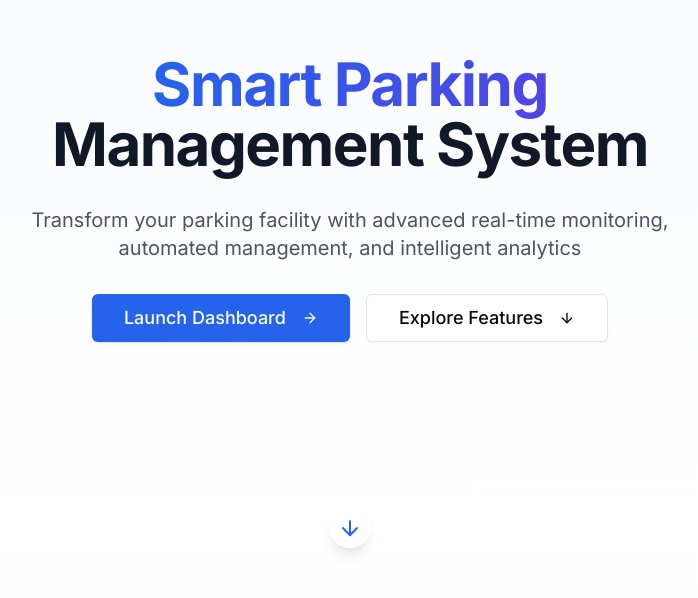
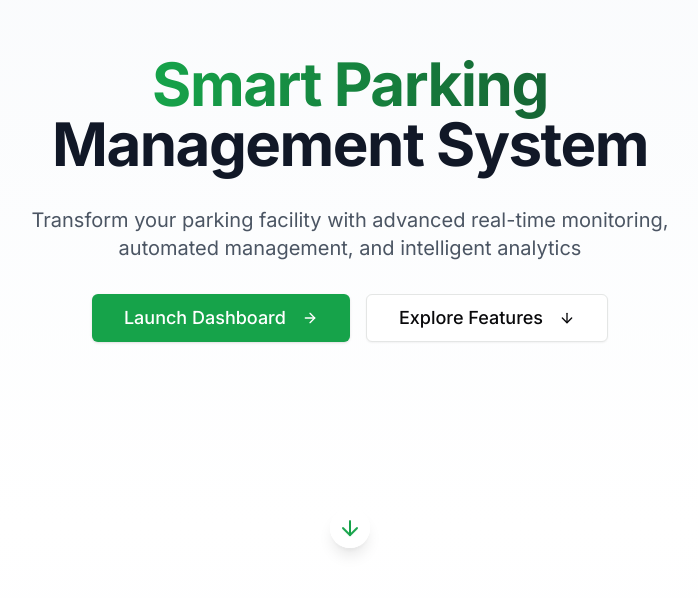
Before and after one commit to flagrantii/embedded-ui, a Next.js app: page / in a window 1280 px wide. Shown: the part 202-800 px from the top of the page, without its empty margins (290-988 px from the left). Built offline with nearby package versions, Linux system fonts and the light colour scheme.

Commit message:
feat : change to green

```diff
--- a/components/parking/CCTVFeed.tsx
+++ b/components/parking/CCTVFeed.tsx
@@ -38,8 +38,8 @@ export default function CCTVFeed() {
           className="flex flex-row items-center justify-between"
         >
           <div className="flex items-center gap-3">
-            <Camera className="w-6 h-6 text-blue-500" />
-            <CardTitle className="text-2xl font-bold bg-clip-text text-transparent bg-gradient-to-r from-gray-900 to-gray-600">
+            <Camera className="w-6 h-6 text-green-600" />
+            <CardTitle className="text-2xl font-bold bg-clip-text text-transparent bg-gradient-to-r from-gray-900 to-green-800">
               CCTV Feed
             </CardTitle>
           </div>
--- a/src/app/globals.css
+++ b/src/app/globals.css
@@ -5,64 +5,64 @@
 @layer base {
   :root {
     --background: 0 0% 100%;
-    --foreground: 0 0% 3.9%;
+    --foreground: 240 10% 3.9%;
 
     --card: 0 0% 100%;
-    --card-foreground: 0 0% 3.9%;
+    --card-foreground: 240 10% 3.9%;
 
     --popover: 0 0% 100%;
-    --popover-foreground: 0 0% 3.9%;
+    --popover-foreground: 240 10% 3.9%;
 
-    --primary: 0 0% 9%;
-    --primary-foreground: 0 0% 98%;
+    --primary: 142 76% 36%;
+    --primary-foreground: 355 100% 100%;
 
-    --secondary: 0 0% 96.1%;
-    --secondary-foreground: 0 0% 9%;
+    --secondary: 142 10% 96.1%;
+    --secondary-foreground: 142 76% 36%;
 
-    --muted: 0 0% 96.1%;
-    --muted-foreground: 0 0% 45.1%;
+    --muted: 142 10% 96.1%;
+    --muted-foreground: 142 5% 45.1%;
 
-    --accent: 0 0% 96.1%;
-    --accent-foreground: 0 0% 9%;
+    --accent: 142 10% 96.1%;
+    --accent-foreground: 142 76% 36%;
 
     --destructive: 0 84.2% 60.2%;
     --destructive-foreground: 0 0% 98%;
 
-    --border: 0 0% 89.8%;
-    --input: 0 0% 89.8%;
-    --ring: 0 0% 3.9%;
+    --border: 142 5% 89.8%;
+    --input: 142 5% 89.8%;
+    --ring: 142 76% 36%;
 
     --radius: 0.5rem;
   }
 
   .dark {
-    --background: 0 0% 3.9%;
+    --background: 240 10% 3.9%;
     --foreground: 0 0% 98%;
 
-    --card: 0 0% 3.9%;
+    --card: 240 10% 3.9%;
     --card-foreground: 0 0% 98%;
 
-    --popover: 0 0% 3.9%;
+    --popover: 240 10% 3.9%;
     --popover-foreground: 0 0% 98%;
 
-    --primary: 0 0% 98%;
-    --primary-foreground: 0 0% 9%;
+    --primary: 142 76% 36%;
+    --primary-foreground: 355 100% 100%;
 
-    --secondary: 0 0% 14.9%;
+    --secondary: 142 10% 14.9%;
     --secondary-foreground: 0 0% 98%;
 
-    --muted: 0 0% 14.9%;
-    --muted-foreground: 0 0% 63.9%;
+    --muted: 142 10% 14.9%;
+    --muted-foreground: 142 5% 63.9%;
 
-    --accent: 0 0% 14.9%;
+    --accent: 142 10% 14.9%;
     --accent-foreground: 0 0% 98%;
 
     --destructive: 0 62.8% 30.6%;
     --destructive-foreground: 0 0% 98%;
 
-    --border: 0 0% 14.9%;
-    --input: 0 0% 14.9%;
-    --ring: 0 0% 83.1%;
+    --border: 142 10% 14.9%;
+    --input: 142 10% 14.9%;
+    --ring: 142 76% 36%;
   }
 }
 
--- a/src/app/page.tsx
+++ b/src/app/page.tsx
@@ -28,7 +28,7 @@ export default function HomePage() {
             className="max-w-4xl mx-auto space-y-8"
           >
             <h1 className="text-4xl sm:text-5xl md:text-6xl font-bold tracking-tight">
-              <span className="bg-clip-text text-transparent bg-gradient-to-r from-blue-600 to-indigo-600">
+              <span className="bg-clip-text text-transparent bg-gradient-to-r from-green-600 to-green-800">
                 Smart Parking
               </span>
               <br />
@@ -49,7 +49,7 @@ export default function HomePage() {
               <Link href="/monitoring" className="w-full sm:w-auto">
                 <Button
                   size="lg"
-                  className="w-full sm:w-auto bg-blue-600 hover:bg-blue-700 text-lg h-12 px-8"
+                  className="w-full sm:w-auto bg-green-600 hover:bg-green-700 text-lg h-12 px-8"
                 >
                   Launch Dashboard
                   <ArrowRight className="ml-2 w-5 h-5" />
@@ -81,7 +81,7 @@ export default function HomePage() {
             aria-label="Scroll to features"
           >
             <div className="animate-bounce p-2 rounded-full bg-white/90 shadow-lg group-hover:shadow-xl transition-all duration-300">
-              <ArrowDown className="w-6 h-6 text-blue-600" />
+              <ArrowDown className="w-6 h-6 text-green-600" />
             </div>
           </button>
         </motion.div>
@@ -134,8 +134,8 @@ export default function HomePage() {
 
 const features = [
   {
-    icon: <div className="w-12 h-12 rounded-xl bg-blue-100 flex items-center justify-center">
-            <Car className="w-6 h-6 text-blue-600" />
+    icon: <div className="w-12 h-12 rounded-xl bg-green-100 flex items-center justify-center">
+            <Car className="w-6 h-6 text-green-600" />
           </div>,
     title: "Vehicle Detection",
     description: "Real-time monitoring of vehicle entry and exit with advanced sensors"
```
